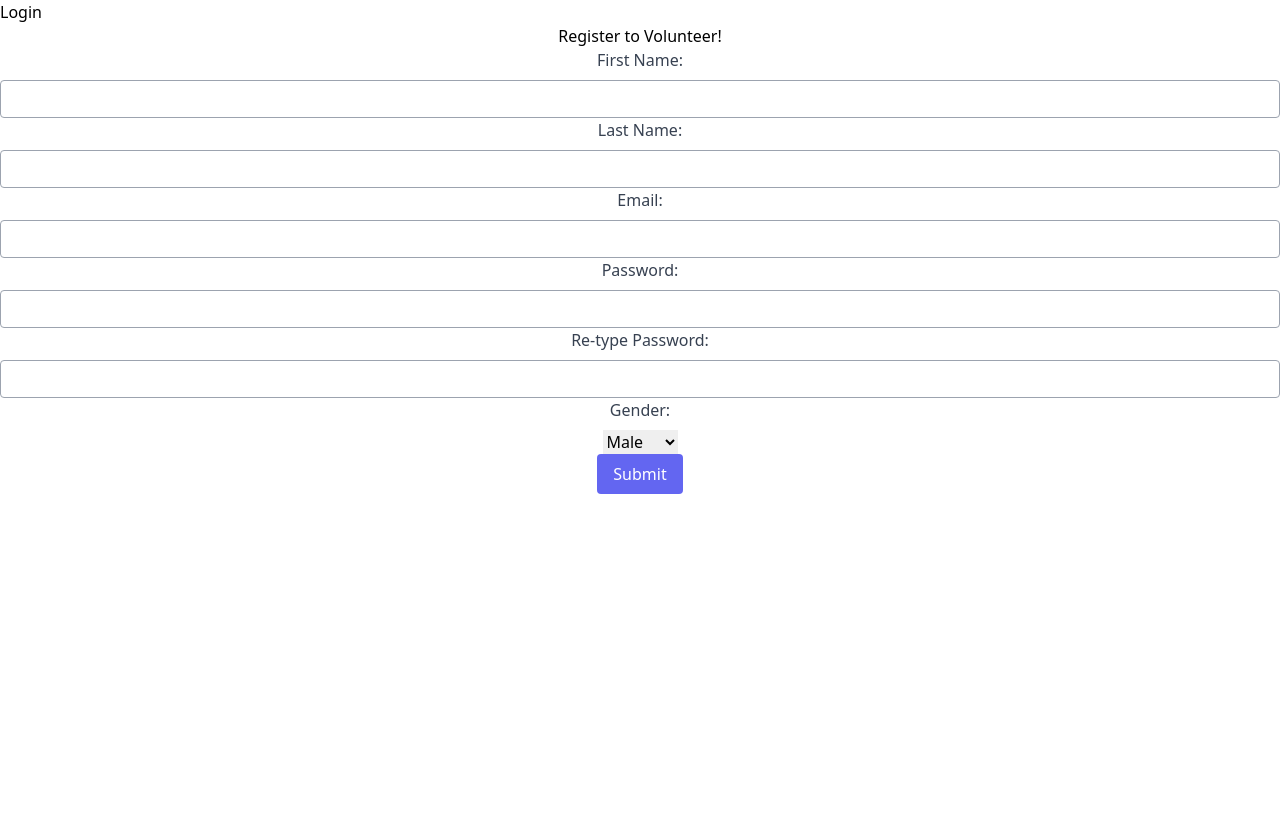
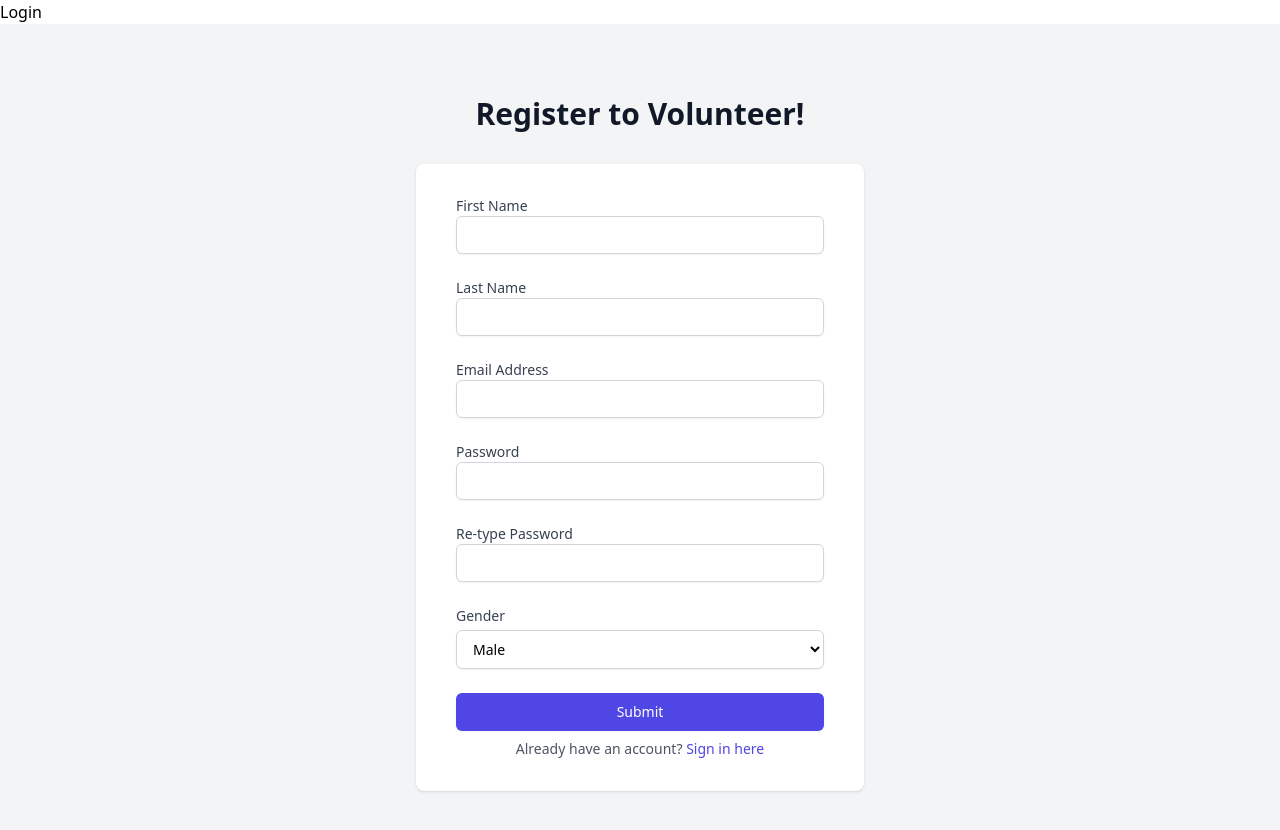
Before and after one commit to martin0330/H-TownHelps, a React (Create React App) app: page /registration in a window 1280 px wide. Shown: the top 830 px of the page. Before the commit the page ends 800 px from the top, so only its background shows below. Built offline with nearby package versions, Linux system fonts and the light colour scheme.

Commit message:
styled login and register page

```diff
--- a/src/pages/login.jsx
+++ b/src/pages/login.jsx
@@ -11,7 +11,6 @@
     } = useForm();
 
     const { login } = useAuth();
-
     const [error, setError] = useState(false);
     const [errorText, setErrorText] = useState('');
 
@@ -55,20 +54,30 @@
     };
 
     return (
-        <form onSubmit={handleSubmit(onSubmit)}>
-            <center>
-                <div className='mb-4'>
+        <div className="min-h-screen flex flex-col justify-center py-12 sm:px-6 lg:px-8 bg-gray-100">
+            <div className="sm:mx-auto sm:w-full sm:max-w-md">
+                <h2 className="mt-6 text-center text-3xl font-extrabold text-gray-900">Sign In</h2>
+            </div>
+
+            <div className="mt-8 sm:mx-auto sm:w-full sm:max-w-md">
+                <div className="bg-white py-8 px-4 shadow sm:rounded-lg sm:px-10">
+                    <form className="space-y-6" onSubmit={handleSubmit(onSubmit)}>
+                        <div>
                             <label
-                        className='block text-gray-700 font-medium mb-2'
-                        htmlFor='email'
+                                htmlFor="email"
+                                className="block text-sm font-medium text-gray-700"
                             >
-                        Email:
+                                Email Address
                             </label>
+                            <div className="mt-1">
                                 <input
-                        className='appearance-none border border-gray-400 rounded w-full py-2 px-3 text-gray-700 leading-tight focus:outline-none focus:border-indigo-500'
-                        id='email'
-                        type='email'
-                        placeholder='johndoe@example.com'
+                                    id="email"
+                                    name="email"
+                                    type="email"
+                                    autoComplete="email"
+                                    placeholder="johndoe@example.com"
+                                    className="appearance-none block w-full px-3 py-2 border border-gray-300 rounded-md shadow-sm placeholder-gray-400 focus:outline-none
+                                     focus:ring-indigo-500 focus:border-indigo-500 sm:text-sm"
                                     {...register('email', { required: true })}
                                 />
                                 {errors.email && (
@@ -77,18 +86,24 @@
                                     </p>
                                 )}
                             </div>
+                        </div>
+
                         <div>
                             <label
                                 htmlFor="password"
-                        className="block mb-2 text-sm font-medium text-gray-900 dark:text-white">
-                        Password:
+                                className="block text-sm font-medium text-gray-700"
+                            >
+                                Password
                             </label>
+                            <div className="mt-1">
                                 <input
+                                    id="password"
+                                    name="password"
                                     type="password"
-                        name="password"
-                        id="password"
                                     placeholder="••••••••"
-                        className="bg-gray-50 border border-gray-300 text-gray-900 rounded-lg focus:ring-primary-600 focus:border-primary-600 block w-full p-2.5 dark:bg-gray-700 dark:border-gray-600 dark:placeholder-gray-400 dark:text-white dark:focus:ring-blue-500 dark:focus:border-blue-500"
+                                    autoComplete="current-password"
+                                    className="appearance-none block w-full px-3 py-2 border border-gray-300 rounded-md shadow-sm placeholder-gray-400 focus:outline-none
+                                     focus:ring-indigo-500 focus:border-indigo-500 sm:text-sm"
                                     {...register('password', { required: true })}
                                 />
                                 {errors.password && (
@@ -97,31 +112,36 @@
                                     </p>
                                 )}
                             </div>
+                        </div>
 
                         {/* Error Display */}
                         {error && (
-                    <div className="bg-red-100 border border-red-400 text-red-700 px-4 py-3 rounded relative mt-4" role="alert">
+                            <div className="bg-red-100 border border-red-400 text-red-700 px-4 py-3 rounded relative" role="alert">
                                 <strong className="font-bold">Error: </strong>
                                 <span className="block sm:inline">{errorText}</span>
                             </div>
                         )}
 
+                        <div>
                             <button
-                    className='bg-indigo-500 hover:bg-indigo-700 text-white font-medium py-2 px-4 rounded focus:outline-none focus:shadow-outline'
-                    type='submit'
+                                type="submit"
+                                className="w-full flex justify-center py-2 px-4 border border-transparent rounded-md shadow-sm text-sm font-medium text-white bg-indigo-600
+                                 hover:bg-indigo-700 focus:outline-none focus:ring-2 focus:ring-offset-2 focus:ring-indigo-500"
                             >
-                    Submit
+                                Sign In
                             </button>
-                <div>
-                    <label>Don't have an account yet?</label>
                         </div>
-                <div className="mb-4 text-blue-500 font-medium">
-                    <li>
-                        <Link to="/registration">Sign up here!</Link>
-                    </li>
+
+                        <div className="text-center text-sm text-gray-600">
+                            Don't have an account?{' '}
+                            <Link to="/registration" className="font-medium text-indigo-600 hover:text-indigo-500">
+                                Sign up here!
+                            </Link>
                         </div>
-            </center>
                     </form>
+                </div>
+            </div>
+        </div>
     );
 };
 
--- a/src/pages/registration.jsx
+++ b/src/pages/registration.jsx
@@ -15,7 +15,6 @@
         setSubmitted(true);
 
         try {
-            // Send a POST request to your backend API
             const response = await fetch('http://localhost:5000/api/register', {
                 method: 'POST',
                 headers: {
@@ -24,7 +23,6 @@
                 body: JSON.stringify(data),
             });
 
-            // Check for the response status
             if (!response.ok) {
                 const errorData = await response.json();
                 setError(true);
@@ -47,126 +45,135 @@
     };
 
     return (
+        <div className="min-h-screen flex flex-col justify-center py-12 sm:px-6 lg:px-8 bg-gray-100">
+            <div className="sm:mx-auto sm:w-full sm:max-w-md">
+                <h2 className="mt-6 text-center text-3xl font-extrabold text-gray-900">
+                    Register to Volunteer!
+                </h2>
+            </div>
+
+            <div className="mt-8 sm:mx-auto sm:w-full sm:max-w-md">
+                <div className="bg-white py-8 px-4 shadow sm:rounded-lg sm:px-10">
+                    <form className="space-y-6" onSubmit={handleSubmit(onSubmit)}>
                         <div>
-            <center>
-                <div className='main'>
-                    <h2>Register to Volunteer!</h2>
-                    <form onSubmit={handleSubmit(onSubmit)}>
-                        <label
-                            htmlFor='firstName'
-                            className='block text-gray-700 font-medium mb-2'
-                        >
-                            First Name:
+                            <label htmlFor="firstName" className="block text-sm font-medium text-gray-700">
+                                First Name
                             </label>
                             <input
-                            className='appearance-none border border-gray-400 rounded w-full py-2 px-3 text-gray-700 leading-tight focus:outline-none focus:border-indigo-500'
-                            type='text'
-                            id='first'
-                            name='first'
+                                id="first"
+                                name="first"
+                                type="text"
+                                className="appearance-none block w-full px-3 py-2 border border-gray-300 rounded-md shadow-sm placeholder-gray-400 focus:outline-none focus:ring-indigo-500 focus:border-indigo-500 sm:text-sm"
                                 {...register('firstName')}
                                 required
                             />
+                        </div>
 
-                        <label
-                            htmlFor='lastName'
-                            className='block text-gray-700 font-medium mb-2'
-                        >
-                            Last Name:
+                        <div>
+                            <label htmlFor="lastName" className="block text-sm font-medium text-gray-700">
+                                Last Name
                             </label>
                             <input
-                            className='appearance-none border border-gray-400 rounded w-full py-2 px-3 text-gray-700 leading-tight focus:outline-none focus:border-indigo-500'
-                            type='text'
-                            id='last'
-                            name='last'
+                                id="last"
+                                name="last"
+                                type="text"
+                                className="appearance-none block w-full px-3 py-2 border border-gray-300 rounded-md shadow-sm placeholder-gray-400 focus:outline-none focus:ring-indigo-500 focus:border-indigo-500 sm:text-sm"
                                 {...register('lastName')}
                                 required
                             />
+                        </div>
 
-                        <label
-                            htmlFor='email'
-                            className='block text-gray-700 font-medium mb-2'
-                        >
-                            Email:
+                        <div>
+                            <label htmlFor="email" className="block text-sm font-medium text-gray-700">
+                                Email Address
                             </label>
                             <input
-                            className='appearance-none border border-gray-400 rounded w-full py-2 px-3 text-gray-700 leading-tight focus:outline-none focus:border-indigo-500'
-                            type='email'
-                            id='email'
-                            name='email'
+                                id="email"
+                                name="email"
+                                type="email"
+                                autoComplete="email"
+                                className="appearance-none block w-full px-3 py-2 border border-gray-300 rounded-md shadow-sm placeholder-gray-400 focus:outline-none focus:ring-indigo-500 focus:border-indigo-500 sm:text-sm"
                                 {...register('email')}
                                 required
                             />
+                        </div>
 
-                        <label
-                            htmlFor='password'
-                            className='block text-gray-700 font-medium mb-2'
-                        >
-                            Password:
+                        <div>
+                            <label htmlFor="password" className="block text-sm font-medium text-gray-700">
+                                Password
                             </label>
                             <input
-                            className='appearance-none border border-gray-400 rounded w-full py-2 px-3 text-gray-700 leading-tight focus:outline-none focus:border-indigo-500'
-                            type='password'
-                            id='password'
-                            name='password'
+                                id="password"
+                                name="password"
+                                type="password"
+                                className="appearance-none block w-full px-3 py-2 border border-gray-300 rounded-md shadow-sm placeholder-gray-400 focus:outline-none focus:ring-indigo-500 focus:border-indigo-500 sm:text-sm"
                                 {...register('password')}
-                            pattern='^(?=.*\d)(?=.*[a-zA-Z])(?=.*[^a-zA-Z0-9])\S{8,}$'
-                            title='Password must contain at least one number, one alphabet, one symbol, and be at least 8 characters long'
+                                pattern="^(?=.*\d)(?=.*[a-zA-Z])(?=.*[^a-zA-Z0-9])\S{8,}$"
+                                title="Password must contain at least one number, one alphabet, one symbol, and be at least 8 characters long"
                                 required
                             />
+                        </div>
 
-                        <label
-                            htmlFor='repassword'
-                            className='block text-gray-700 font-medium mb-2'
-                        >
-                            Re-type Password:
+                        <div>
+                            <label htmlFor="repassword" className="block text-sm font-medium text-gray-700">
+                                Re-type Password
                             </label>
                             <input
-                            className='appearance-none border border-gray-400 rounded w-full py-2 px-3 text-gray-700 leading-tight focus:outline-none focus:border-indigo-500'
-                            type='password'
-                            id='repassword'
-                            name='repassword'
+                                id="repassword"
+                                name="repassword"
+                                type="password"
+                                className="appearance-none block w-full px-3 py-2 border border-gray-300 rounded-md shadow-sm placeholder-gray-400 focus:outline-none focus:ring-indigo-500 focus:border-indigo-500 sm:text-sm"
                                 {...register('repassword')}
                                 required
                             />
+                        </div>
 
-                        <label
-                            htmlFor='gender'
-                            className='block text-gray-700 font-medium mb-2'
-                        >
-                            Gender:
+                        <div>
+                            <label htmlFor="gender" className="block text-sm font-medium text-gray-700">
+                                Gender
                             </label>
                             <select
-                            id='gender'
-                            name='gender'
+                                id="gender"
+                                name="gender"
+                                className="block w-full mt-1 py-2 px-3 border border-gray-300 bg-white rounded-md shadow-sm focus:outline-none focus:ring-indigo-500 focus:border-indigo-500 sm:text-sm"
                                 {...register('gender')}
                                 required
                             >
-                            <option value='male'>Male</option>
-                            <option value='female'>Female</option>
-                            <option value='other'>Other</option>
+                                <option value="male">Male</option>
+                                <option value="female">Female</option>
+                                <option value="other">Other</option>
                             </select>
+                        </div>
 
                         <div>
                             <button
-                                className='bg-indigo-500 hover:bg-indigo-700 text-white font-medium py-2 px-4 rounded focus:outline-none focus:shadow-outline'
-                                type='submit'
+                                type="submit"
+                                className="w-full flex justify-center py-2 px-4 border border-transparent rounded-md shadow-sm text-sm font-medium text-white bg-indigo-600 hover:bg-indigo-700 focus:outline-none focus:ring-2 focus:ring-offset-2 focus:ring-indigo-500"
                             >
                                 Submit
                             </button>
+                            <p className="mt-2 text-center text-sm text-gray-600">
+                                Already have an account?{' '}
+                                <Link to="/" className="font-medium text-indigo-600 hover:text-indigo-500">
+                                    Sign in here
+                                </Link>
+                            </p>
                         </div>
                     </form>
+
                     {submitted && signedUp && (
-                        <div className='text-4xl text-green-400 text-bold'>
+                        <div className="mt-4 text-green-500 font-medium text-center">
                             Registration successful!
                         </div>
                     )}
+
                     {error && (
-                        <div className='mt-4 p-4 border border-red-500 bg-red-100 text-red-700 rounded'>
+                        <div className="mt-4 p-4 border border-red-500 bg-red-100 text-red-700 rounded">
                             <strong>Error:</strong> {errorText}
                         </div>
                     )}
                 </div>
-            </center>
+            </div>
         </div>
     );
 };
```
Lines whose indentation alone changed are shown as unchanged.
